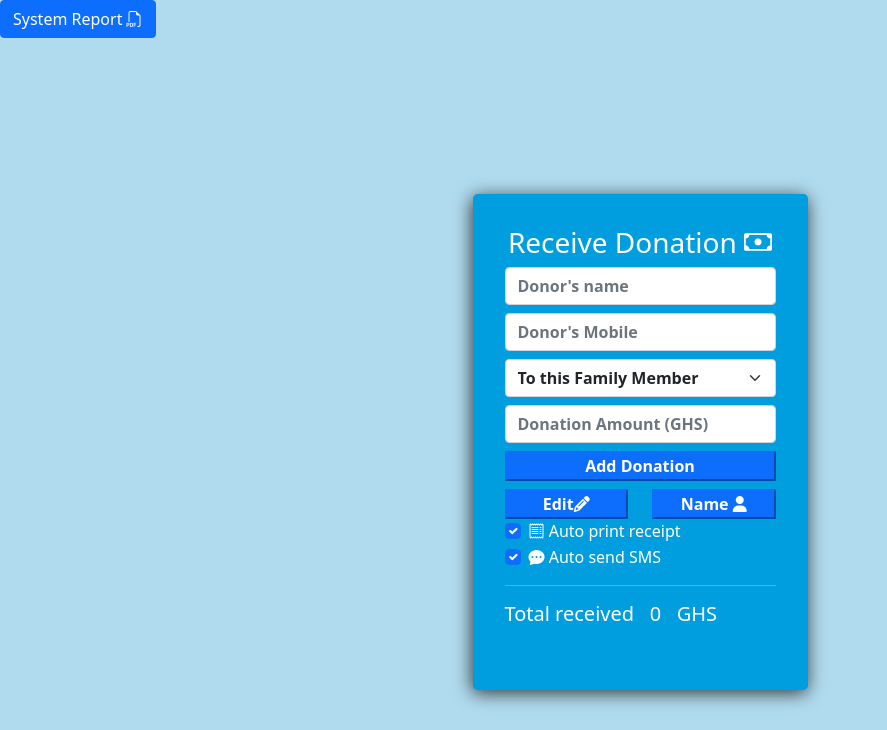
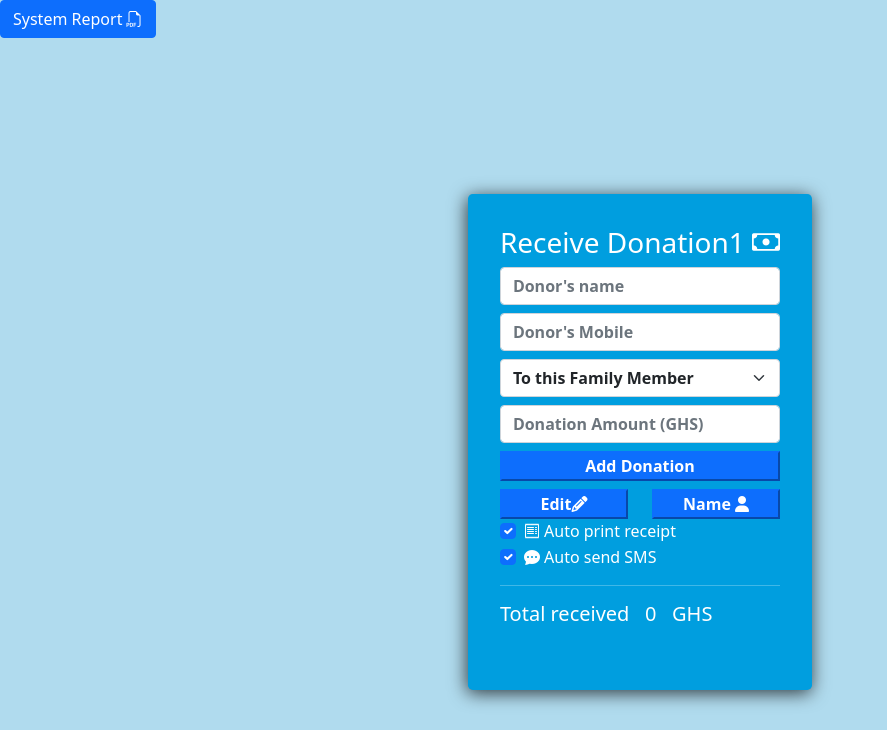
Before and after one commit to AppiahEnoch/funeralDonation, a PHP site: page / in a window 1280 px wide. Shown: the top 730 px of the page, without its empty margins (0-887 px from the left). Run offline with PHP 8.4, Linux system fonts and the light colour scheme; data that the repository does not hold is empty; some libraries are stand-ins or nearby versions.

Commit message:
ffgggggg

```diff
--- a/index.php
+++ b/index.php
@@ -137,7 +137,7 @@
         <form id="form">
           <div class="form-outline mb-2 text-center">
             <h3>
-              Receive Donation
+              Receive Donation1
               <i class="bi bi-cash"></i>
             </h3>
           </div>
```
